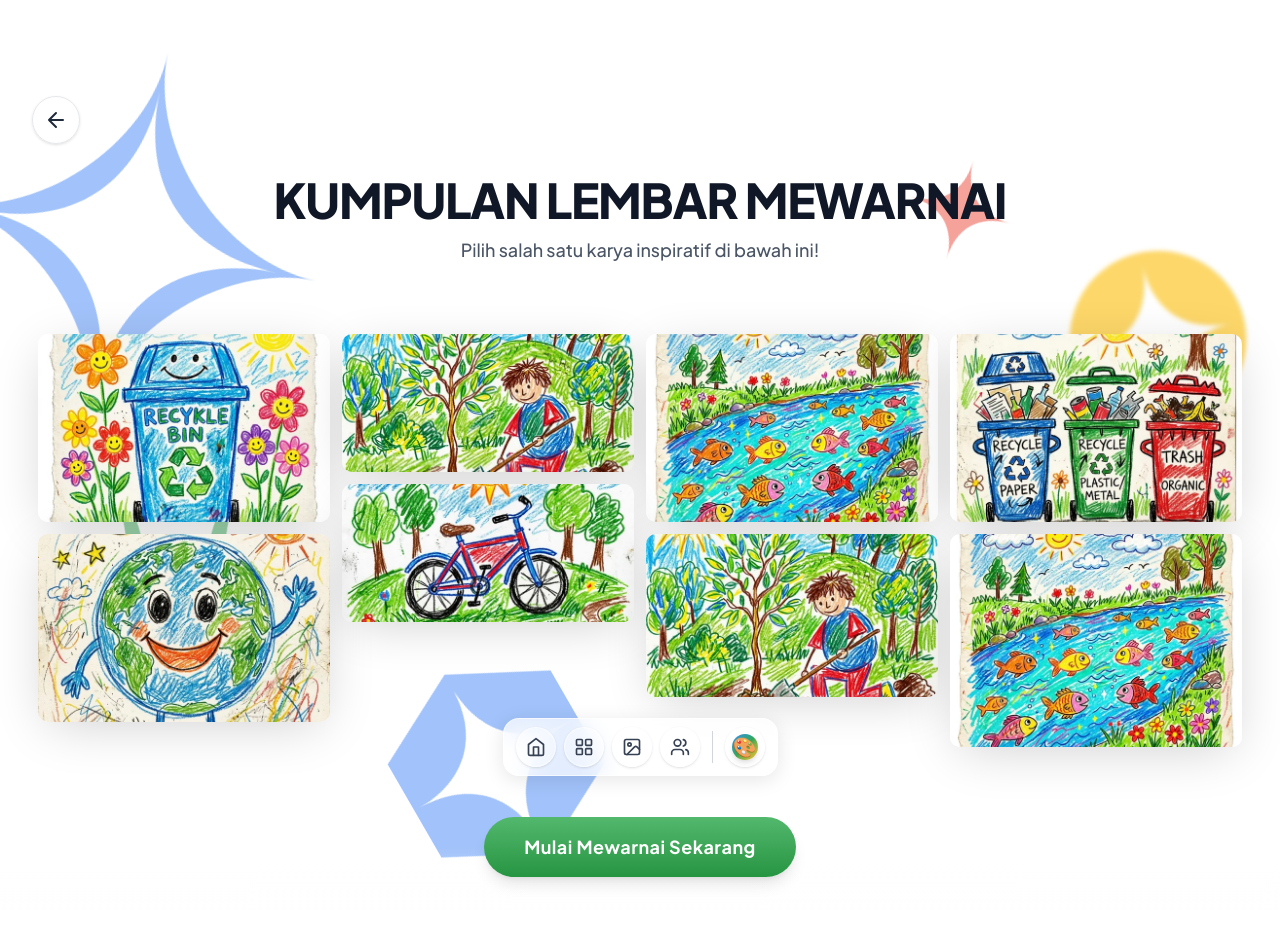
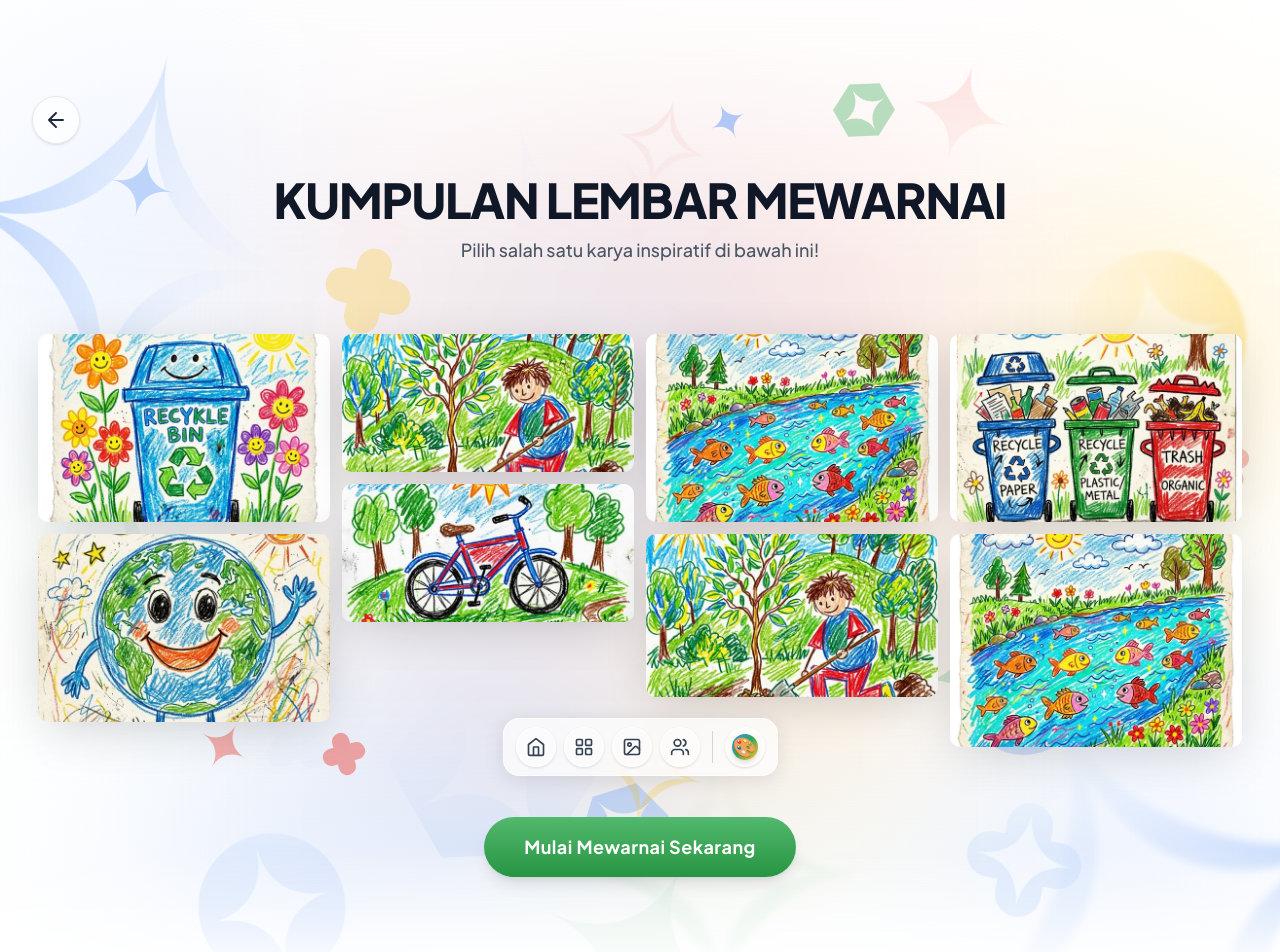
Before and after one commit to iqbalgsr46/Web-Proker-KKN-UBP-2026, a Next.js app: page /kumpulan-mewarnai in a window 1280 px wide. Shown: the top 952 px of the page. Built offline with nearby package versions, Linux system fonts and the light colour scheme.

Commit message:
style(mewarnai): clone mesh gradient background to kumpulan-mewarnai page for consistency

```diff
--- a/src/app/kumpulan-mewarnai/page.tsx
+++ b/src/app/kumpulan-mewarnai/page.tsx
@@ -7,13 +7,64 @@ export default function KumpulanMewarnaiPage() {
   return (
     <main className="min-h-[100dvh] bg-transparent relative flex flex-col items-center justify-start overflow-x-hidden w-full pb-24">
 
-      {/* Latar Belakang Warna-Warni ala Tailwind CSS */}
+      {/* Latar Belakang Warna-Warni ala Tailwind CSS (Mesh Gradient) */}
       <div className="absolute inset-0 -z-10 pointer-events-none bg-white overflow-hidden">
+
+        {/* Abstract Blobs Scattered in Background */}
         <AbstractBlob type="gemini-spark" color="blue" className="absolute top-[5%] left-[-5%] w-64 md:w-96 h-64 md:h-96 opacity-50 rotate-12 pointer-events-none transform-gpu" />
         <AbstractBlob type="circle-spark" color="yellow" className="absolute top-[25%] right-[2%] w-32 md:w-48 h-32 md:h-48 opacity-60 -rotate-12 pointer-events-none transform-gpu blur-[2px]" />
         <AbstractBlob type="gemini-spark" color="green" className="absolute top-[45%] left-[5%] w-40 md:w-56 h-40 md:h-56 opacity-50 rotate-[45deg] pointer-events-none transform-gpu" />
-        <AbstractBlob type="spark" color="red" className="absolute top-[15%] right-[20%] w-24 md:w-32 h-24 md:h-32 opacity-50 rotate-[15deg] pointer-events-none transform-gpu" />
+        <AbstractBlob type="gemini-spark" color="blue" className="absolute top-[70%] right-[-10%] w-72 md:w-[500px] h-72 md:h-[500px] opacity-40 -rotate-[25deg] pointer-events-none transform-gpu blur-[4px]" />
+        <AbstractBlob type="spark" color="red" className="absolute top-[5%] right-[20%] w-24 md:w-32 h-24 md:h-32 opacity-50 rotate-[15deg] pointer-events-none transform-gpu" />
         <AbstractBlob type="hexagon" color="blue" className="absolute bottom-[10%] left-[30%] w-56 h-56 opacity-50 rotate-[60deg] pointer-events-none transform-gpu" />
+
+        {/* Tambahan Blobs Ekstra */}
+        <AbstractBlob type="cross" color="red" className="absolute top-[18%] left-[25%] w-16 md:w-24 h-16 md:h-24 opacity-60 rotate-[30deg] pointer-events-none transform-gpu" />
+        <AbstractBlob type="gemini-spark" color="yellow" className="absolute top-[55%] right-[25%] w-48 md:w-64 h-48 md:h-64 opacity-50 rotate-[75deg] pointer-events-none transform-gpu" />
+        <AbstractBlob type="circle-spark" color="blue" className="absolute top-[85%] left-[15%] w-32 md:w-40 h-32 md:h-40 opacity-50 -rotate-[15deg] pointer-events-none transform-gpu" />
+        <AbstractBlob type="hexagon" color="green" className="absolute top-[35%] left-[35%] w-20 md:w-28 h-20 md:h-28 opacity-40 rotate-[45deg] pointer-events-none transform-gpu blur-[1px]" />
+        <AbstractBlob type="gemini-spark" color="red" className="absolute top-[15%] right-[40%] w-36 md:w-48 h-36 md:h-48 opacity-40 -rotate-[30deg] pointer-events-none transform-gpu" />
+        <AbstractBlob type="cross-spark" color="blue" className="absolute bottom-[5%] right-[15%] w-24 md:w-32 h-24 md:h-32 opacity-60 rotate-[10deg] pointer-events-none transform-gpu" />
+        <AbstractBlob type="gemini-spark" color="green" className="absolute top-[75%] left-[45%] w-56 md:w-72 h-56 md:h-72 opacity-30 rotate-[90deg] pointer-events-none transform-gpu blur-[3px]" />
+
+        {/* 6+ Tambahan Baru (Fokus di Tengah & Celah Kosong) */}
+        <AbstractBlob type="gemini-spark" color="blue" className="absolute top-[40%] left-[45%] -translate-x-1/2 -translate-y-1/2 w-[35rem] h-[35rem] opacity-20 -rotate-12 pointer-events-none transform-gpu" />
+        <AbstractBlob type="circle-spark" color="red" className="absolute top-[25%] left-[60%] w-32 md:w-40 h-32 md:h-40 opacity-40 rotate-45 pointer-events-none transform-gpu blur-[2px]" />
+        <AbstractBlob type="cross-spark" color="yellow" className="absolute top-[60%] left-[55%] w-24 md:w-32 h-24 md:h-32 opacity-50 -rotate-45 pointer-events-none transform-gpu" />
+        <AbstractBlob type="spark" color="green" className="absolute top-[85%] right-[40%] w-48 md:w-64 h-48 md:h-64 opacity-30 rotate-[25deg] pointer-events-none transform-gpu" />
+        <AbstractBlob type="gemini-spark" color="red" className="absolute top-[10%] left-[48%] w-20 md:w-24 h-20 md:h-24 opacity-50 rotate-[15deg] pointer-events-none transform-gpu" />
+        <AbstractBlob type="hexagon" color="yellow" className="absolute top-[45%] right-[8%] w-16 md:w-20 h-16 md:h-20 opacity-60 -rotate-[15deg] pointer-events-none transform-gpu blur-[1px]" />
+        <AbstractBlob type="cross" color="blue" className="absolute bottom-[20%] left-[20%] w-16 md:w-20 h-16 md:h-20 opacity-50 rotate-[45deg] pointer-events-none transform-gpu" />
+        <AbstractBlob type="gemini-spark" color="green" className="absolute top-[30%] right-[30%] w-32 h-32 opacity-40 -rotate-[60deg] pointer-events-none transform-gpu" />
+
+        {/* Fill center area */}
+        <AbstractBlob type="hexagon" color="red" className="absolute top-[50%] left-[50%] -translate-x-1/2 -translate-y-1/2 w-[45rem] h-[45rem] opacity-10 rotate-[20deg] pointer-events-none transform-gpu blur-[4px]" />
+        <AbstractBlob type="spark" color="yellow" className="absolute top-[55%] left-[35%] w-32 md:w-40 h-32 md:h-40 opacity-30 rotate-[105deg] pointer-events-none transform-gpu" />
+        <AbstractBlob type="circle-spark" color="blue" className="absolute top-[35%] right-[45%] w-24 md:w-32 h-24 md:h-32 opacity-40 -rotate-[85deg] pointer-events-none transform-gpu" />
+
+        {/* Overlay blur ekstrim untuk membuat efek Mesh Gradient yang sangat halus (warna blur) */}
+        <div className="absolute inset-0 backdrop-blur-[120px] z-[5]"></div>
+
+        {/* Spark & Abstract Logos Floating Above the Blur */}
+        <div className="absolute inset-0 z-10 pointer-events-none overflow-hidden">
+          {/* Original Sparks */}
+          <AbstractBlob type="spark" color="blue" className="absolute top-[15%] left-[8%] w-12 md:w-20 h-12 md:h-20 opacity-30 rotate-12" />
+          <AbstractBlob type="spark" color="yellow" className="absolute top-[35%] right-[12%] w-16 md:w-24 h-16 md:h-24 opacity-25 -rotate-[15deg]" />
+          <AbstractBlob type="spark" color="red" className="absolute bottom-[20%] left-[15%] w-10 md:w-16 h-10 md:h-16 opacity-40 rotate-[30deg]" />
+          <AbstractBlob type="spark" color="green" className="absolute bottom-[25%] right-[20%] w-14 md:w-28 h-14 md:h-28 opacity-20 -rotate-[10deg]" />
+          <AbstractBlob type="spark" color="blue" className="absolute top-[10%] left-[55%] w-8 md:w-12 h-8 md:h-12 opacity-40 -rotate-[25deg]" />
+          <AbstractBlob type="spark" color="red" className="absolute top-[50%] left-[30%] w-20 md:w-32 h-20 md:h-32 opacity-15 rotate-[45deg]" />
+
+          {/* Tambahan Bentuk Berbeda (Cross, Hexagon, Circle-Spark) */}
+          <AbstractBlob type="cross" color="yellow" className="absolute top-[25%] left-[25%] w-14 md:w-24 h-14 md:h-24 opacity-25 rotate-[15deg]" />
+          <AbstractBlob type="circle-spark" color="blue" className="absolute top-[65%] right-[15%] w-20 md:w-32 h-20 md:h-32 opacity-20 -rotate-12" />
+          <AbstractBlob type="hexagon" color="green" className="absolute top-[8%] right-[30%] w-12 md:w-16 h-12 md:h-16 opacity-35 rotate-[60deg]" />
+          <AbstractBlob type="cross-spark" color="red" className="absolute top-[45%] right-[2%] w-10 md:w-14 h-10 md:h-14 opacity-30 -rotate-[30deg]" />
+          <AbstractBlob type="hexagon" color="blue" className="absolute bottom-[10%] left-[45%] w-16 md:w-24 h-16 md:h-24 opacity-25 rotate-[45deg]" />
+          <AbstractBlob type="circle-spark" color="green" className="absolute top-[55%] left-[5%] w-24 md:w-36 h-24 md:h-36 opacity-15 rotate-[80deg]" />
+          <AbstractBlob type="cross" color="red" className="absolute top-[75%] left-[25%] w-8 md:w-12 h-8 md:h-12 opacity-45 -rotate-[15deg]" />
+          <AbstractBlob type="gemini-spark" color="yellow" className="absolute bottom-[15%] right-[45%] w-20 md:w-28 h-20 md:h-28 opacity-20 rotate-12" />
+        </div>
       </div>
 
       <div className="w-full max-w-[90rem] mx-auto px-4 sm:px-8 pt-12 md:pt-24 relative z-10 flex flex-col items-center">
--- a/src/components/ui/Masonry.tsx
+++ b/src/components/ui/Masonry.tsx
@@ -129,7 +129,10 @@ const Masonry: React.FC<MasonryProps> = ({
   };
 
   useEffect(() => {
-    preloadImages(items.map(i => i.img)).then(() => setImagesReady(true));
+    // Images preload is optional since heights are provided.
+    // We don't block rendering on it.
+    preloadImages(items.map(i => i.img));
+    setImagesReady(true);
   }, [items]);
 
   const grid = useMemo<GridItem[]>(() => {
@@ -250,6 +253,7 @@ const Masonry: React.FC<MasonryProps> = ({
             key={item.id}
             data-key={item.id}
             className="item-wrapper"
+            style={{ width: item.w, height: item.h, transform: `translate(${item.x}px, ${item.y}px)` }}
             onClick={() => window.open(item.url, '_blank', 'noopener')}
             onMouseEnter={e => handleMouseEnter(e, item)}
             onMouseLeave={e => handleMouseLeave(e, item)}
```
